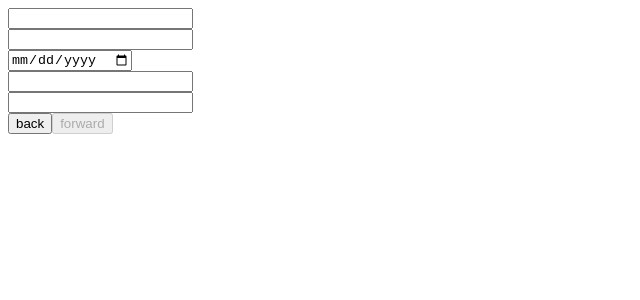
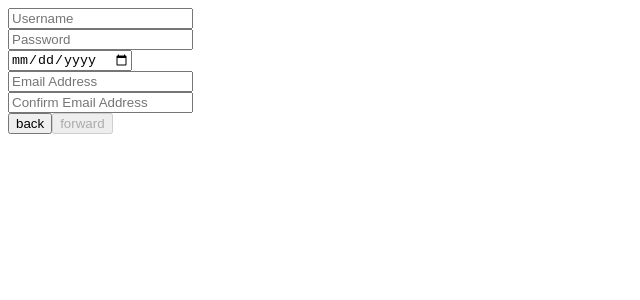
Before and after one commit to heatherpark/performer-signup, a React (Create React App) app: page / in a window 1280 px wide. Shown: the top 300 px of the page, without its empty margins (0-640 px from the left). Built offline with nearby package versions, Linux system fonts and the light colour scheme.

Commit message:
Add placeholders to form fields

```diff
--- a/src/AgeVerification.js
+++ b/src/AgeVerification.js
@@ -14,6 +14,7 @@ class AgeVerification extends Component {
       <div className={className}>
         <input
           type={field.type}
+          placeholder={field.placeholder}
           {...field.input} />
         <div className="error-text">
           {touched ? error : ''}
@@ -28,26 +29,31 @@ class AgeVerification extends Component {
         <Field
           name="username"
           type="text"
+          placeholder="Username"
           validate={[required, alphanumeric]}
           component={this.renderField} />
         <Field
           name="password"
           type="password"
+          placeholder="Password"
           validate={[required, minLength(8)]}
           component={this.renderField} />
         <Field
           name="dob"
           type="date"
+          placeholder="Birthday"
           validate={[required, age(21)]}
           component={this.renderField} />
         <Field
           name="email1"
           type="email"
+          placeholder="Email Address"
           validate={required}
           component={this.renderField} />
         <Field
           name="email2"
           type="email"
+          placeholder="Confirm Email Address"
           validate={[required, emailMatch]}
           component={this.renderField} />
       </form>
```
